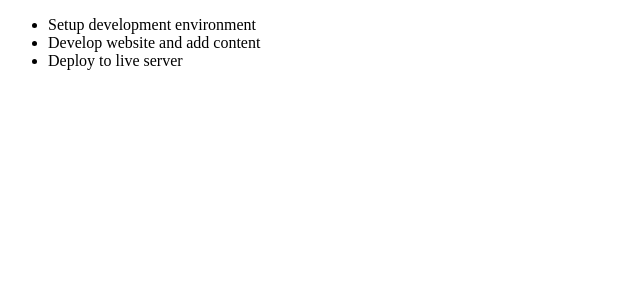
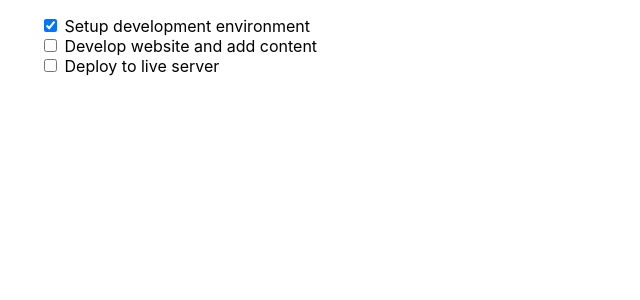
Before and after one commit to themonster2015/todo-react, a React (Create React App) app: page / in a window 1280 px wide. Shown: the top 300 px of the page, without its empty margins (0-640 px from the left). Built offline with nearby package versions, Linux system fonts and the light colour scheme.

Commit message:
implemented handlechangeprops

```diff
--- a/src/components/TodoContainer.js
+++ b/src/components/TodoContainer.js
@@ -21,10 +21,14 @@ export default class TodoContainer extends Component {
           }
         ]
        };
+
+       handleChange = () => {
+           console.log("Clicked")
+       }
     render() {
         return (
             <>
-            <TodosList todos={this.state.todos} />
+            <TodosList todos={this.state.todos} handleChangeProps={this.handleChange} />
             </>
         )
     }
--- a/src/components/TodoItem.js
+++ b/src/components/TodoItem.js
@@ -2,6 +2,6 @@ import React from 'react'
 
 export default function TodoItem(props) {
     return (
-       <li>{props.todo.title}</li>
+       <li><input type="checkbox" checked={props.todo.completed} onChange={() => props.handleChangeProps()} /> {props.todo.title}</li>
     )
 }
--- a/src/components/TodosList.js
+++ b/src/components/TodosList.js
@@ -4,7 +4,7 @@ import TodoItem from './TodoItem'
 export default function TodosList(props) {
     return (
         <ul>{props.todos.map(todo =>
-            <TodoItem  key={todo.id} todo={todo} />
+            <TodoItem  key={todo.id} todo={todo} handleChangeProps={props.handleChangeProps} />
         )}</ul>
     )
 }
--- a/src/index.css
+++ b/src/index.css
@@ -1,13 +1,17 @@
 body {
   margin: 0;
-  font-family: -apple-system, BlinkMacSystemFont, 'Segoe UI', 'Roboto', 'Oxygen',
-    'Ubuntu', 'Cantarell', 'Fira Sans', 'Droid Sans', 'Helvetica Neue',
+  font-family: -apple-system, BlinkMacSystemFont, "Segoe UI", "Roboto", "Oxygen",
+    "Ubuntu", "Cantarell", "Fira Sans", "Droid Sans", "Helvetica Neue",
     sans-serif;
   -webkit-font-smoothing: antialiased;
   -moz-osx-font-smoothing: grayscale;
 }
 
 code {
-  font-family: source-code-pro, Menlo, Monaco, Consolas, 'Courier New',
+  font-family: source-code-pro, Menlo, Monaco, Consolas, "Courier New",
     monospace;
 }
+
+li {
+  list-style: none;
+}
--- a/src/index.js
+++ b/src/index.js
@@ -1,6 +1,7 @@
 import React from 'react';
 import ReactDOM from 'react-dom';
 import TodoContainer from './components/TodoContainer'
+import './index.css'
 
 ReactDOM.render(
   <React.StrictMode>
```
